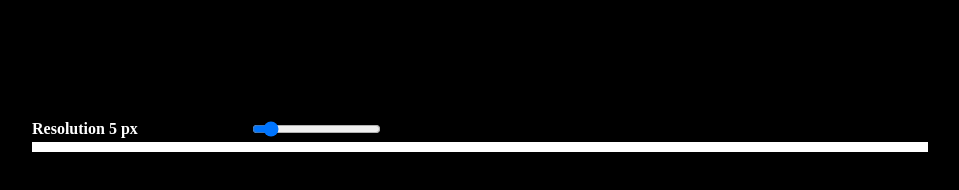
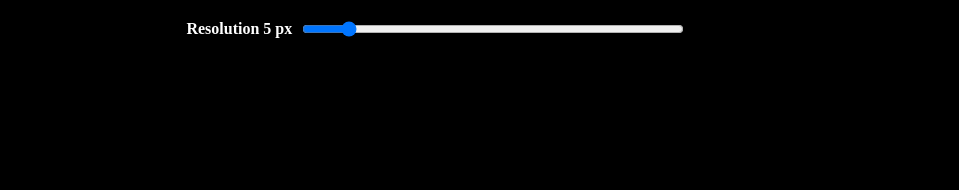
Before and after one commit to SofyaPim/-canvas-ASCII-art, a plain HTML site: page index.html in a window 1280 px wide. Shown: the whole page, without its empty margins (160-1119 px from the left). Drawn offline with Linux system fonts and the light colour scheme.

Commit message:
Update style.css

```diff
--- a/style.css
+++ b/style.css
@@ -4,36 +4,39 @@
   box-sizing: border-box;
 }
 body{
-  overflow: hidden;
+/*   overflow: hidden; */
   background: black;
 }
-.container{
+.container {
   position: absolute;
- width:  70%;
- height: 70%;
-
+  width: 70%;
+  height: 100vh;
   top: 50%;
   left: 50%;
   transform: translate(-50%, -50%);
-
+  display: flex;
+  flex-direction: column;
+  align-content: center;
+  align-items: center;
+  flex-wrap: wrap;
 }
 #canvas1 {
-  border: 5px solid white ;
-  width: 100%;
-  height: auto;
-
-
+  /* border: 5px solid white; */
+  width: auto;
+  height: 60%;
 }
-.controls{
+.controls {
   width: 70%;
   display: flex;
-
+  flex-wrap: wrap;
+  gap: 10px;
+  padding: 20px;
 }
-.controls > label{
-color:white ;
- width: 35%;
- font-size: 16px;
- font-weight: bold;
-
-
+.controls > input {
+  width: 65%;
 }
+.controls > label {
+  color: white;
+  font-size: 16px;
+  font-weight: bold;
+}
```
